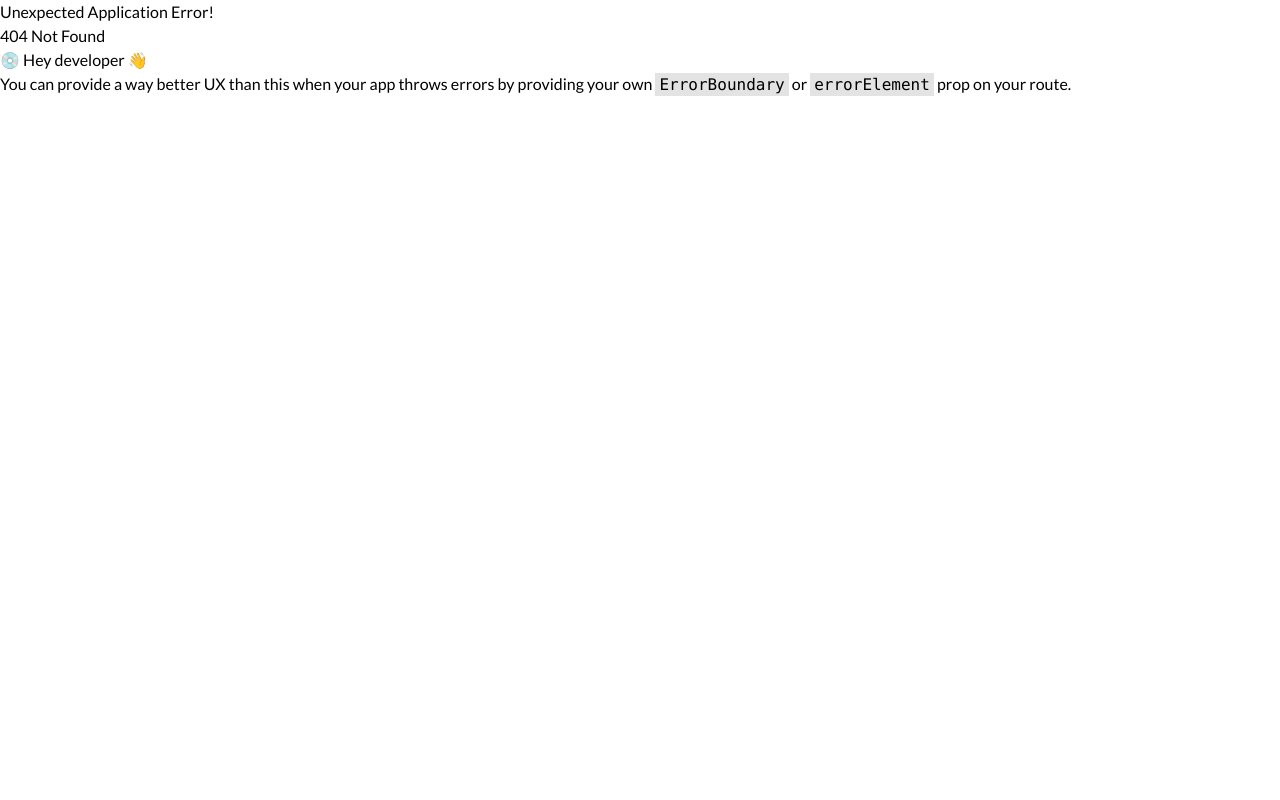
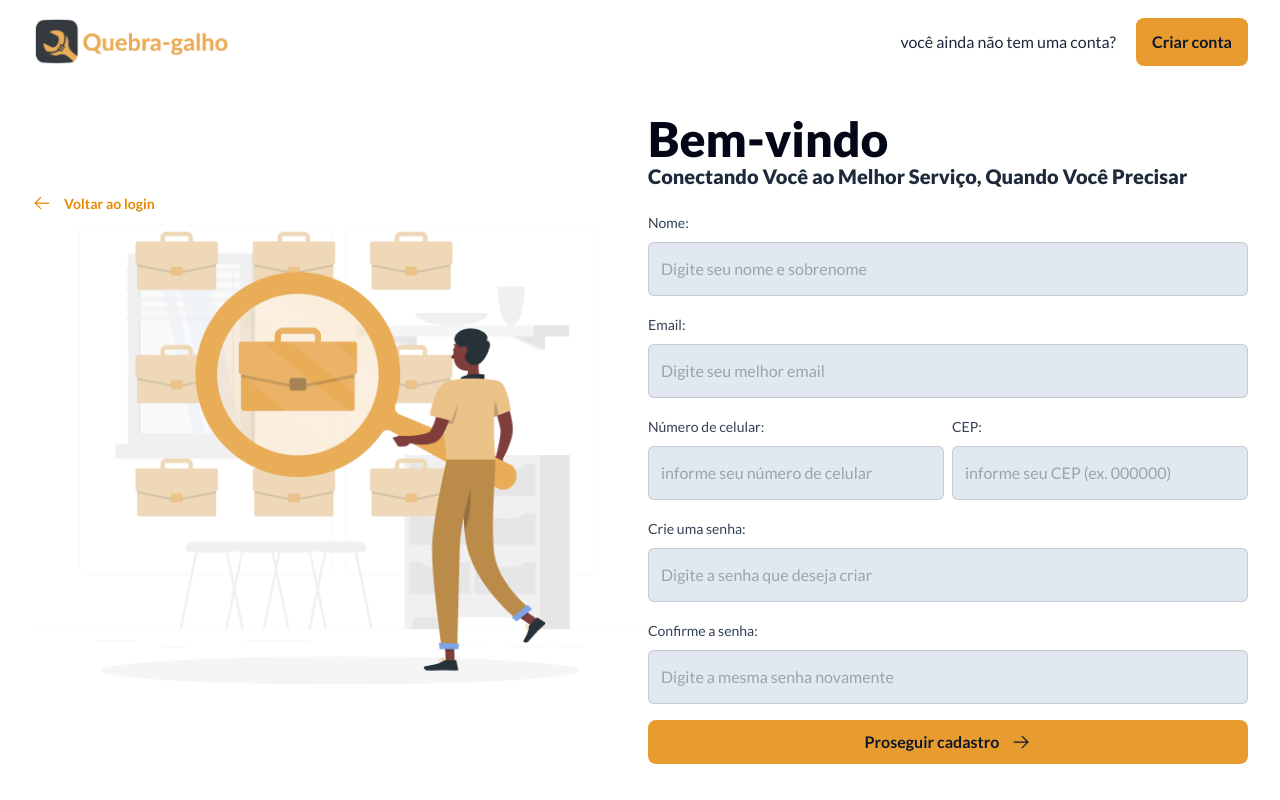
Before and after one commit to DFelipe1/QuebraGalho, a React (Vite) app: page /register in a window 1280 px wide. Before the commit this address had no page. Built offline with nearby package versions, Linux system fonts and the light colour scheme.

Commit message:
style: add steps info and typeUser

```diff
--- /dev/null
+++ b/src/Views/register/index.tsx
@@ -0,0 +1,30 @@
+import { Link } from "react-router-dom";
+import imagotipo from "../../assets/logos/imagotipo.png";
+import { Button } from "../../components/button";
+import { InfoRegisterUser } from "./steps/InfoRegisterUser";
+import { TypeUser } from "./steps/typeUser";
+import { useState } from "react";
+
+
+
+export function Register() {
+
+    const [step, setStep] = useState<'infoRegisterUser' | 'typeUser'>('infoRegisterUser')
+
+    return (
+      <>
+        <header className="w-full py-4 flex justify-between items-center">
+          <img src={imagotipo} alt="logo quebra-galho" className="max-w-[200px]"/>
+          <Link to="/register"  className="flex gap-3 items-center">
+            <span className="mr-2 text-base font-normal text-slate-800">você ainda não tem uma conta?</span>
+            <Button> Criar conta </Button>
+          </Link>
+        </header>
+
+        <main className="w-full h-[89vh] flex justify-center items-center">
+            {step === "infoRegisterUser" &&  <InfoRegisterUser/>}
+            {step === "typeUser" &&  <TypeUser/>}
+        </main>
+      </>
+    )
+  }
--- /dev/null
+++ b/src/Views/register/steps/InfoRegisterUser.tsx
@@ -0,0 +1,46 @@
+import { ArrowLeft, ArrowRight } from "@phosphor-icons/react";
+import { Button } from "../../../components/button";
+import { Input } from "../../../components/inputs";
+import { Link } from "react-router-dom";
+
+import rafiki from "../../../assets/images/rafiki.png";
+
+export function InfoRegisterUser() {
+    return (
+        <div className="w-full flex justify-between items-center">
+            <div className="flex-1 w-full space-y-3">
+                <Link
+                    to='/'
+                    className="text-sm font-semibold leading-snug text-secondary-500 flex gap-3 items-center"
+                >
+                    <ArrowLeft size={20}/>
+                    <span>Voltar ao login</span>
+                </Link>
+              <img src={rafiki} alt="" className="w-full object-cover"/>
+            </div>
+
+            <div className="w-full max-w-[600px] space-y-5">
+              <h1 className="text-5xl font-extrabold leading-none text-slate-950">Bem-vindo </h1>
+              <span className="text-xl font-extrabold leading-snug text-slate-800">Conectando Você ao Melhor Serviço, Quando Você Precisar</span>
+              <form action="" className="w-full space-y-4">
+                {/* <p className="text-base font-normal leading-snug text-slate-900">Faça login para encontrar profissionais qualificados ou oferecer seus serviços e conectar-se com novos clientes.</p> */}
+                <Input label="Nome:" name="name" placeholder="Digite seu nome e sobrenome"/>
+                <Input label="Email:" name="email" placeholder="Digite seu melhor email"/>
+                <div className="w-full flex justify-between gap-2">
+                    <Input label="Número de celular:" name="phoneNumber" placeholder="informe seu número de celular"/>
+                    <Input label="CEP:" name="cep" placeholder="informe seu CEP (ex. 000000)"/>
+                </div>
+                <Input label="Crie uma senha:" name="password" placeholder="Digite a senha que deseja criar"/>
+                <Input label="Confirme a senha:" name="email" placeholder="Digite a mesma senha novamente"/>
+
+                <div className="w-full">
+                  <Button size="full">
+                    Proseguir cadastro
+                    <ArrowRight size={20}/>
+                </Button>
+                </div>
+              </form>
+            </div>
+        </div>
+    )
+}
--- /dev/null
+++ b/src/Views/register/steps/typeUser.tsx
@@ -0,0 +1,37 @@
+import pana from "../../../assets/images/pana.png";
+import bro from "../../../assets/images/bro.png";
+import { Button } from "../../../components/button";
+
+export function TypeUser() {
+    return (
+        <>
+             <div className="w-full max-w-[600px] space-y-5">
+                <h1 className='w-full text-5xl text-center font-extrabold leading-none text-slate-950'>Como entrar na plataforma?</h1>
+                <span className=" w-full block text-xl text-center font-extrabold leading-snug text-slate-800">Escolha um tipo de categoria</span>
+                <div className="flex gap-3 justify-between items-center">
+                    <Button size="full">
+                        <span>Encontrar profissional</span>
+                    </Button>
+                    <Button size="full" variant="secondary">
+                        <span>Prestar serviço</span>
+                    </Button>
+                </div>
+            </div>
+            <div className="absolute w-full h-[90vh] -z-10 overflow-hidden">
+                <img
+                    src={bro}
+                    alt=""
+                    className="absolute -left-1/3 -z-10 "
+                />
+                <img
+                    src={pana}
+                    alt=""
+                    className="absolute -right-1/4 -z-10 "
+                />
+            </div>
+
+            <div className='absolute w-2/5 left-0 top-0 bottom-0 bg-gradient-to-r from-slate-400/60 -z-20'/>
+            <div className='absolute w-2/5 right-0 top-0 bottom-0 bg-gradient-to-l from-secondary-400/60 -z-20'/>
+        </>
+    )
+}
--- a/src/components/button.tsx
+++ b/src/components/button.tsx
@@ -6,12 +6,12 @@ interface ButtonProps extends ComponentProps<'button'>, VariantProps<typeof butt
 }
 
 const buttonVariants = tv({
-    base: 'w-fit px-4 bg-secondary-400 text-slate-900 text-base font-bold rounded-lg',
+    base: 'w-fit px-4 bg-secondary-400 text-slate-900 text-base font-bold rounded-lg flex gap-3 items-center justify-center  hover:brightness-110',
 
     variants: {
         variant: {
-            primary: 'bg-secondary-400 text-slate-900  hover:bg-secondary-300',
-            secondary: 'bg-zinc-800 text-zinc-200 hover:bg-zinc-700',
+            primary: 'bg-secondary-400 text-slate-900',
+            secondary: 'bg-primary text-slate-100',
         },
 
         size: {
--- a/src/main.tsx
+++ b/src/main.tsx
@@ -7,6 +7,7 @@ import {
 import './index.css'
 import { Home } from './Views/home';
 import { Login } from './Views/login';
+import { Register } from './Views/register';
 
 const router = createBrowserRouter([
   {
@@ -17,6 +18,10 @@ const router = createBrowserRouter([
     path: "/login",
     element: <div className='w-full max-w-[1216px] mx-auto'><Login/></div>,
   },
+  {
+    path: "/register",
+    element: <div className='w-full max-w-[1216px] mx-auto'><Register/></div>,
+  },
 ]);
 
 ReactDOM.createRoot(document.getElementById('root')!).render(
```
